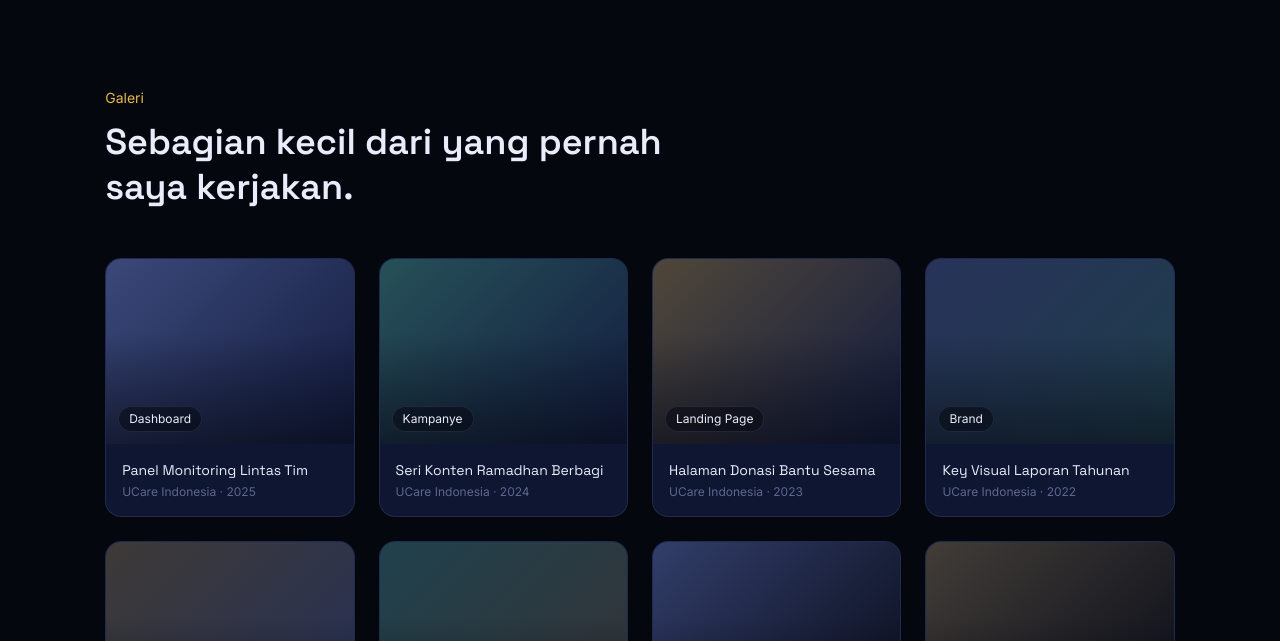
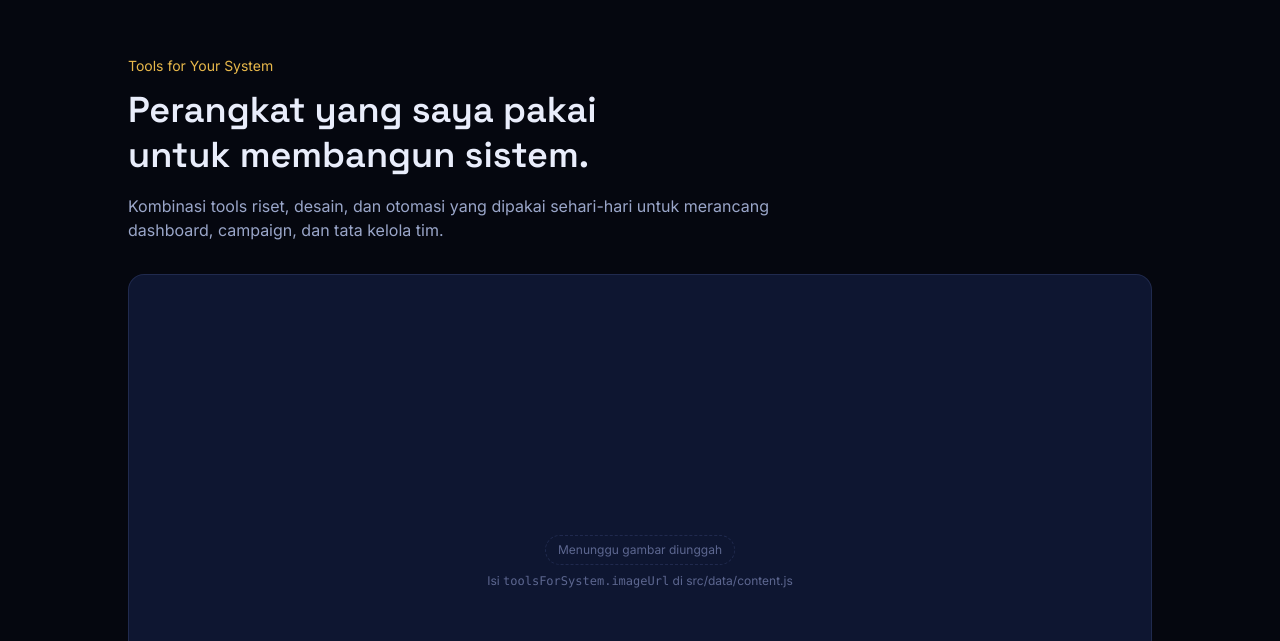
Before and after one commit to theartivator/cv-ihsanuddin, a React (Vite) app: page / in a window 1280 px wide. Shown: the part 2819-3460 px from the top of the page. Built offline with nearby package versions, Linux system fonts and the light colour scheme.

Commit message:
Render ToolsForSystem between FeaturedWork and Gallery

```diff
--- a/src/App.jsx
+++ b/src/App.jsx
@@ -7,6 +7,7 @@ import About from "./components/About";
 import Trajectory from "./components/Trajectory";
 import Projects from "./components/Projects";
 import FeaturedWork from "./components/FeaturedWork";
+import ToolsForSystem from "./components/ToolsForSystem";
 import Gallery from "./components/Gallery";
 import ImpactProof from "./components/ImpactProof";
 import Contact, { Footer } from "./components/Contact";
@@ -41,6 +42,7 @@ export default function App() {
         <Contact />
         <ImpactProof />
         <FeaturedWork />
+        <ToolsForSystem />
         <Gallery />
         <Trajectory />
         <Projects />
```
